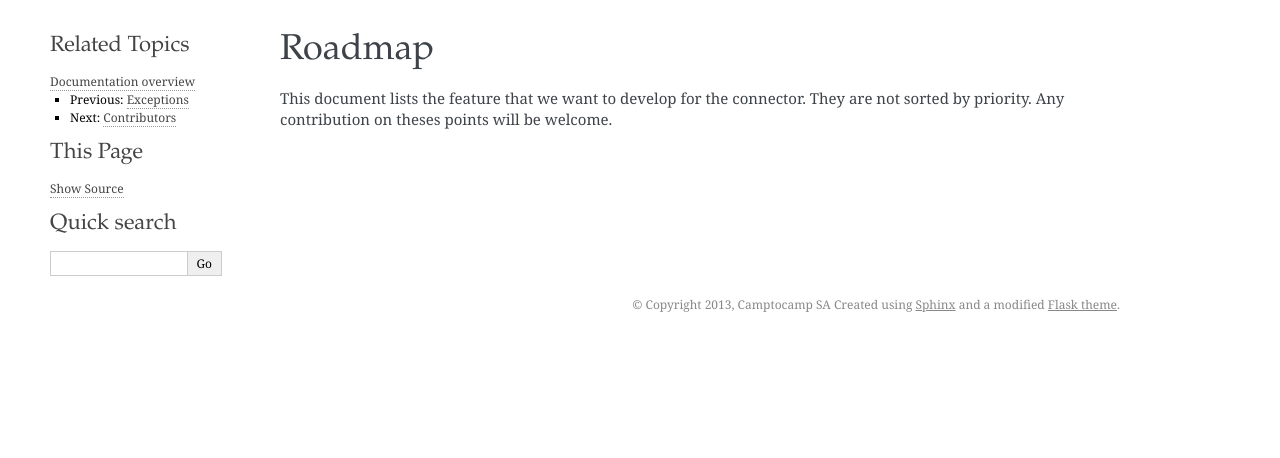
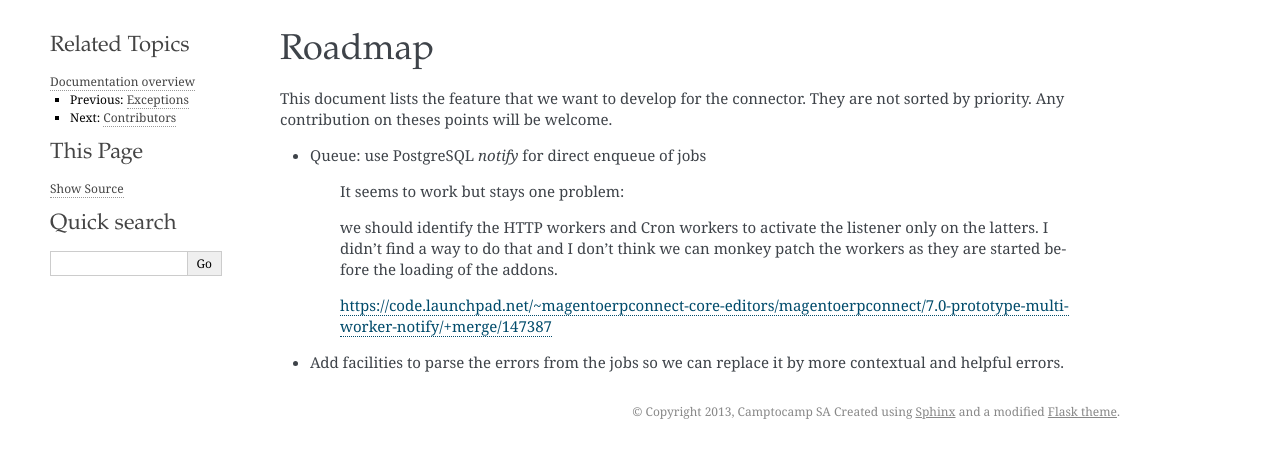
Before and after one commit to OCA/queue, a Sphinx documentation site: the page built from queue_job/doc/project/roadmap.rst, in a window 1280 px wide. Shown: the top 458 px of the page. Built offline with Sphinx 7.4.7, drawn with Linux system fonts in a browser that asks for light colours.

Commit message:
[ADD] roadmap, removed todos, rephrase

```diff
--- a/queue_job/doc/index.rst
+++ b/queue_job/doc/index.rst
@@ -20,9 +20,6 @@ ability to extend it with extension modules or local customizations.
 .. _Camptocamp: http://www.camptocamp.com
 .. _Akretion: http://www.akretion.com
 .. _`source is on launchpad`: https://code.launchpad.net/openerp-connector
-
-.. todo:: document connector.checkpoint, mainly the entry point ``add_checkpoint``
-.. todo:: rewrite the specificiations according to the last decisions and changes
 
 
 *****************
--- a/queue_job/doc/project/roadmap.rst
+++ b/queue_job/doc/project/roadmap.rst
@@ -7,3 +7,17 @@ Roadmap
 This document lists the feature that we want to develop for the
 connector. They are not sorted by priority. Any contribution on theses
 points will be welcome.
+
+* Queue: use PostgreSQL `notify` for direct enqueue of jobs
+
+    It seems to work but stays one problem:
+
+    we should identify the HTTP workers and Cron workers to activate the
+    listener only on the latters. I didn't find a way to do that and I
+    don't think we can monkey patch the workers as they are started
+    before the loading of the addons.
+
+    https://code.launchpad.net/~magentoerpconnect-core-editors/magentoerpconnect/7.0-prototype-multi-worker-notify/+merge/147387
+
+* Add facilities to parse the errors from the jobs so we can replace it
+  by more contextual and helpful errors.
```
Also changed, not shown: 1 other file.
